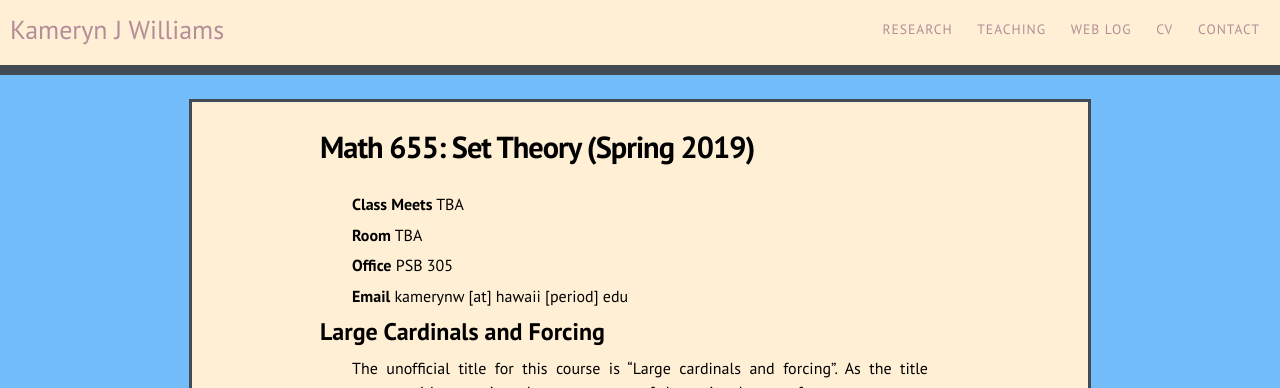
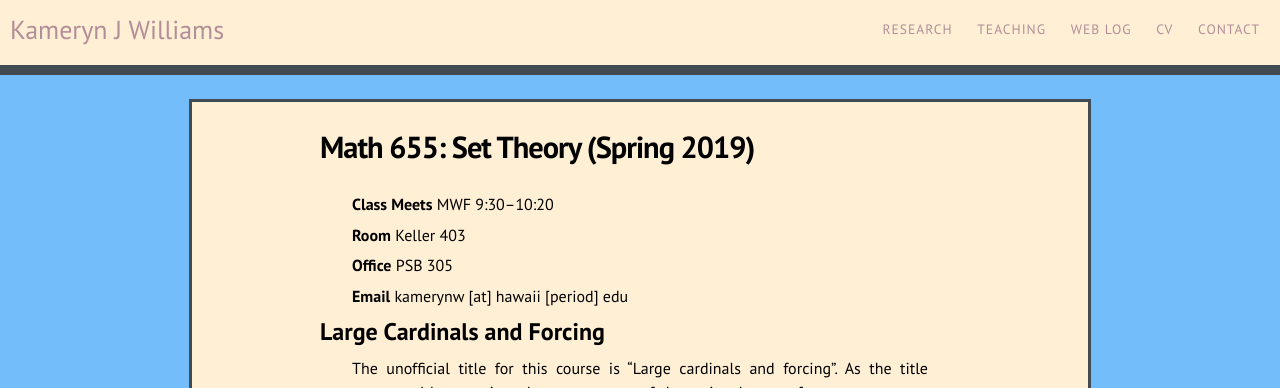
Before and after one commit to kamerynjw/kamerynjw.github.io, a Jekyll site: the page built from teaching/2019/math655.md, in a window 1280 px wide. Shown: the top 388 px of the page. Built offline with Jekyll 4.4.1, drawn with Linux system fonts in a browser that asks for light colours; nearby versions of some CDN libraries; formulas are drawn with MathJax 3.

Commit message:
room/time update for next semester

```diff
--- a/teaching/2019/math655.md
+++ b/teaching/2019/math655.md
@@ -4,9 +4,9 @@ title: "Math 655: Set Theory (Spring 2019)"
 permalink: /teaching/2019/math655/
 ---
 
-**Class Meets** TBA
+**Class Meets** MWF 9:30–10:20
 
-**Room** TBA
+**Room** Keller 403
 
 **Office** PSB 305
 
```
